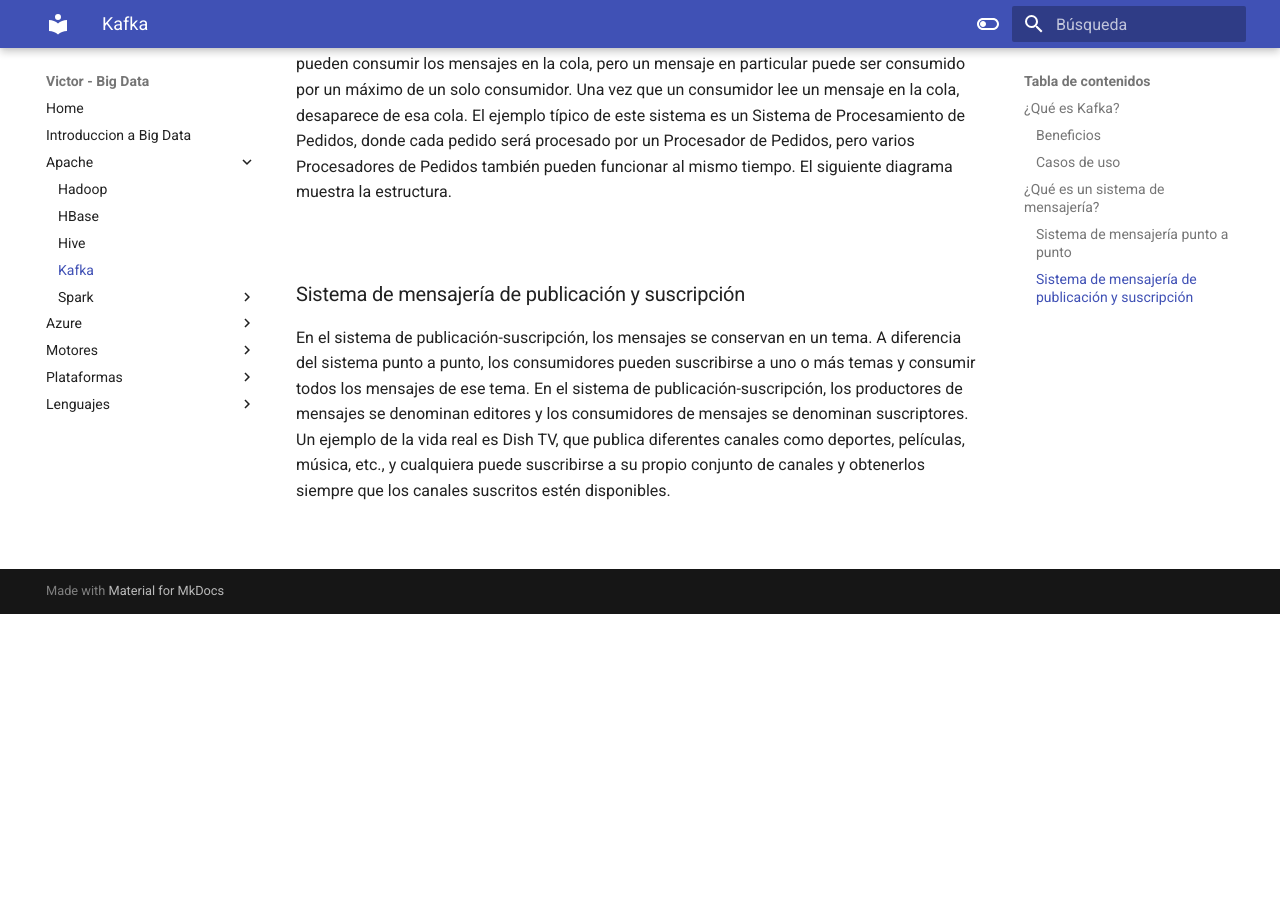
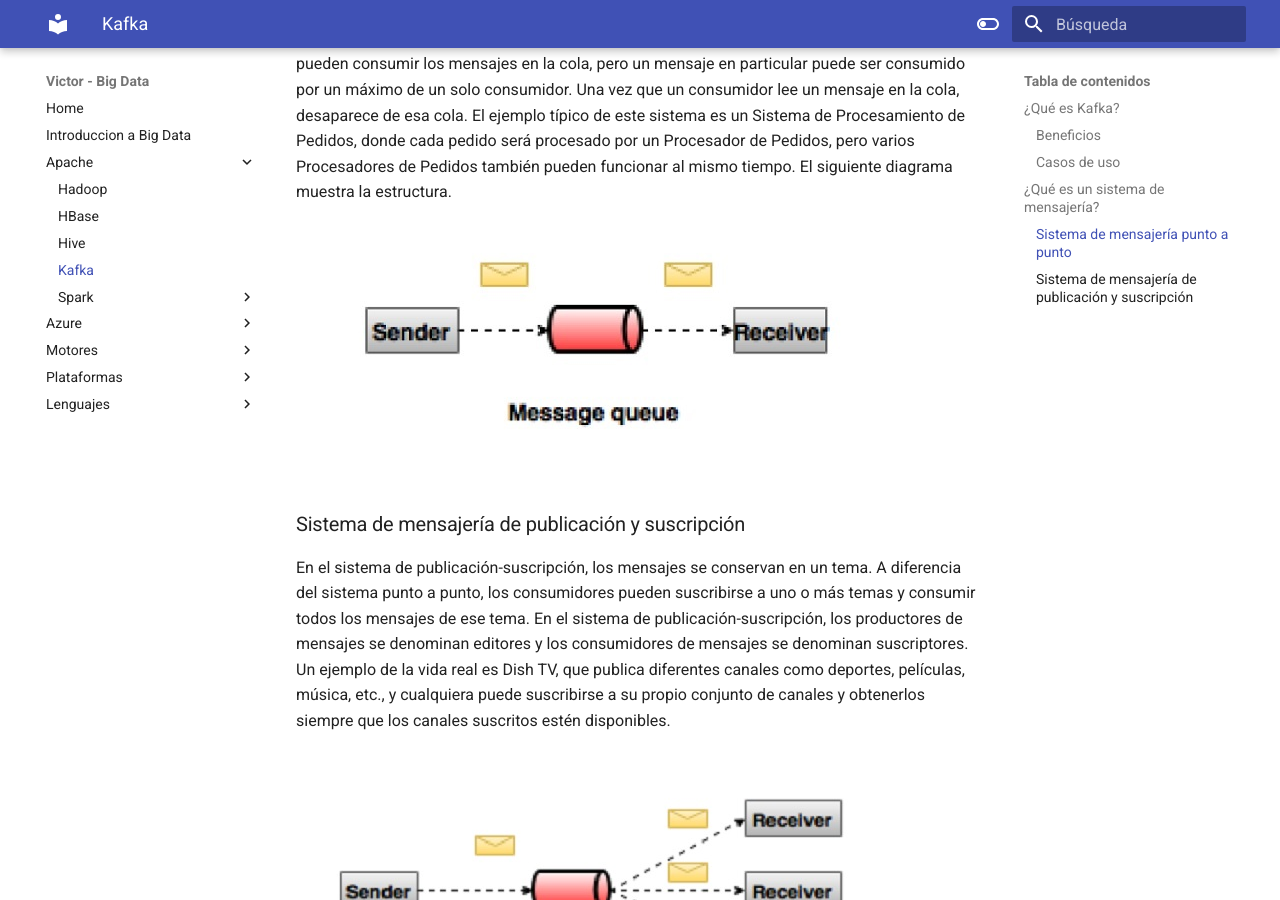
Before and after one commit to victoryil/BigData, an MkDocs documentation site: the page built from docs/apache/kafka/intro.md, in a window 1280 px wide and 900 px high, scrolled down 1656 px. Built offline with MkDocs 1.6.1 and Material for MkDocs 9.7.7, drawn with Linux system fonts in a browser that asks for light colours; before the commit the page ends 2270 px from its top, so only the background shows below that.

Commit message:
update paths

```diff
--- a/docs/apache/kafka/intro.md
+++ b/docs/apache/kafka/intro.md
@@ -39,10 +39,10 @@
 
 En un sistema punto a punto, los mensajes se conservan en una cola. Uno o más consumidores pueden consumir los mensajes en la cola, pero un mensaje en particular puede ser consumido por un máximo de un solo consumidor. Una vez que un consumidor lee un mensaje en la cola, desaparece de esa cola. El ejemplo típico de este sistema es un Sistema de Procesamiento de Pedidos, donde cada pedido será procesado por un Procesador de Pedidos, pero varios Procesadores de Pedidos también pueden funcionar al mismo tiempo. El siguiente diagrama muestra la estructura.
 
-![](..\img\point_to_point_messaging_system.jpg)
+![](../../assets/images/point_to_point_messaging_system.jpg)
 
 ### Sistema de mensajería de publicación y suscripción
 
 En el sistema de publicación-suscripción, los mensajes se conservan en un tema. A diferencia del sistema punto a punto, los consumidores pueden suscribirse a uno o más temas y consumir todos los mensajes de ese tema. En el sistema de publicación-suscripción, los productores de mensajes se denominan editores y los consumidores de mensajes se denominan suscriptores. Un ejemplo de la vida real es Dish TV, que publica diferentes canales como deportes, películas, música, etc., y cualquiera puede suscribirse a su propio conjunto de canales y obtenerlos siempre que los canales suscritos estén disponibles.
 
-![](assets/images/publish_subscribe_messaging_system.jpg)
+![](../../assets/images/publish_subscribe_messaging_system.jpg)
```
Also changed, not shown: docs/plataforma/airflow/intro.md (+1 -1 lines).
